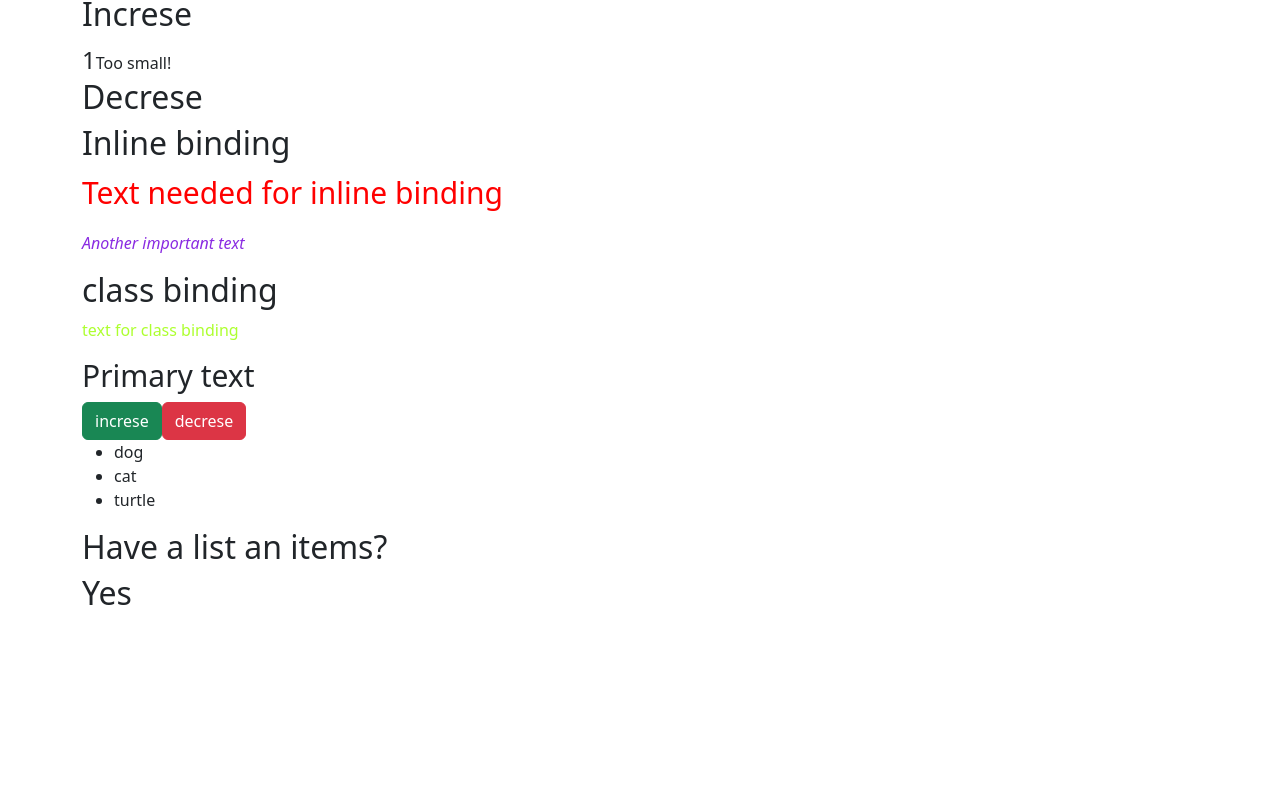
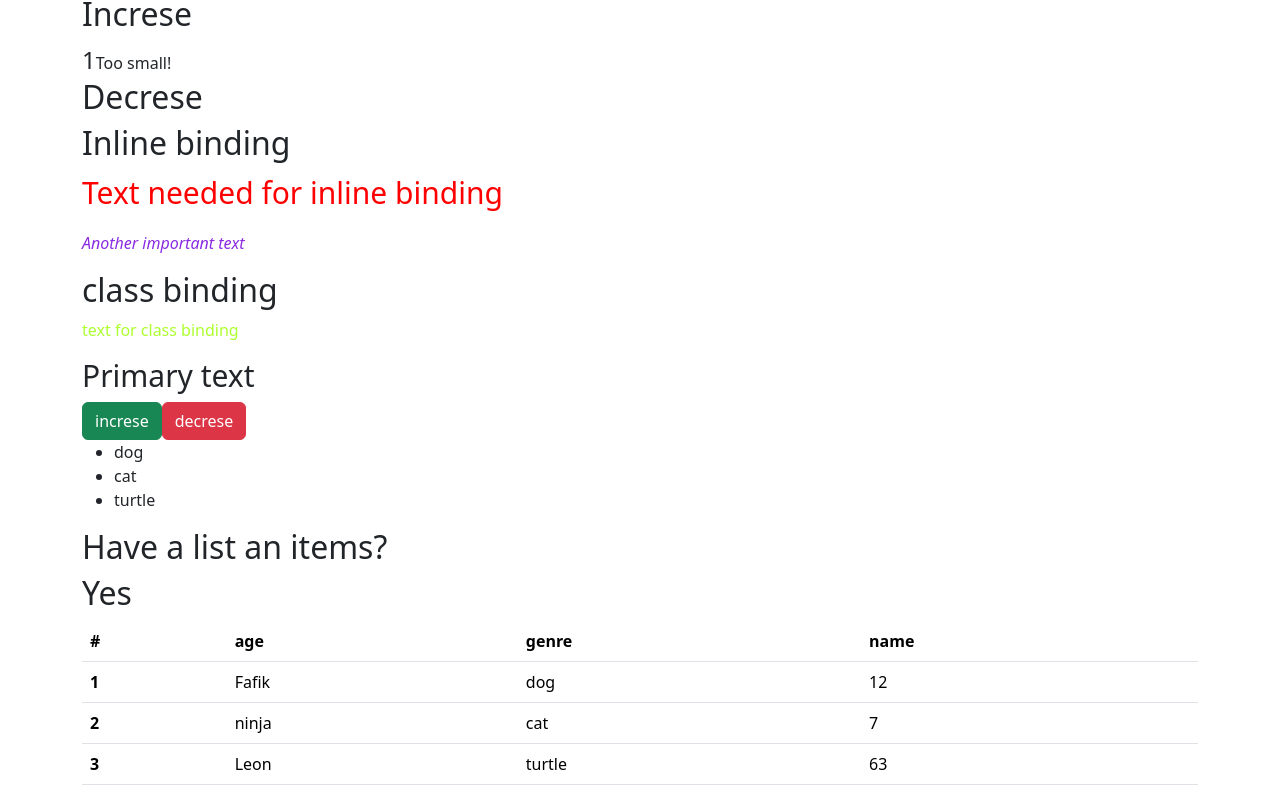
Before and after one commit to bmalvo/VueJS-introduction, a Vue app in the folder VueJS-CrashCourse/: page / in a window 1280 px wide. Shown: the part 810-1611 px from the top of the page. Before the commit the page ends 1431 px from the top, so only its background shows below. Built offline with nearby package versions, Linux system fonts and the light colour scheme.

Commit message:
add bootstrap table

```diff
--- a/VueJS-CrashCourse/src/App.vue
+++ b/VueJS-CrashCourse/src/App.vue
@@ -20,17 +20,20 @@ const listItems = ref([
   {
     id: 1,
     genre: 'dog',
-    name: 'Fafik'
+    name: 'Fafik',
+    age: 12
   },
   {
     id: 2,
     genre: 'cat',
-    name: 'ninja'
+    name: 'ninja',
+    age: 7
   },
   {
     id: 3,
     genre: 'turtle',
-    name: 'Leon'
+    name: 'Leon',
+    age: 63
   }
 ])
 
@@ -204,6 +207,28 @@ onMounted(() => {
 <h2>Have a list an items?</h2>
 <h2>{{ computedListItems }}</h2>
 
+<!-- table -->
+
+<table class="table">
+  <thead>
+    <tr>
+      <th scope="col">#</th>
+      <th scope="col">age</th>
+      <th scope="col">genre</th>
+      <th scope="col">name</th>
+    </tr>
+  </thead>
+  <tbody>
+    <tr v-for="item in listItems" :key="item.id">
+      <th scope="row">{{ item.id }}</th>
+      <td>{{ item.name }}</td>
+      <td>{{ item.genre }}</td>
+      <td>{{ item.age }}</td>
+    </tr>
+
+  </tbody>
+</table>
+
 <!-- end -->
 </div>
 </template>
```
